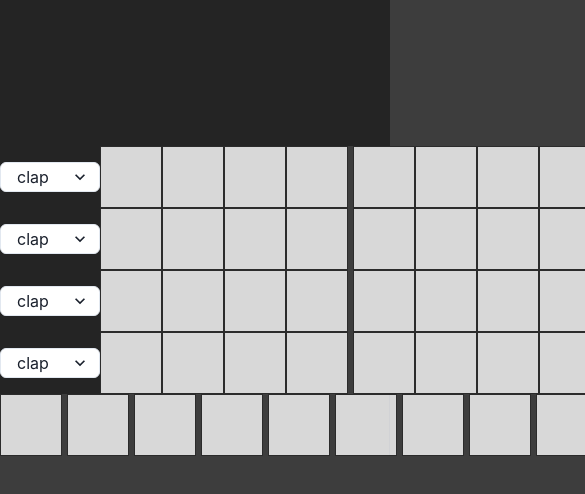
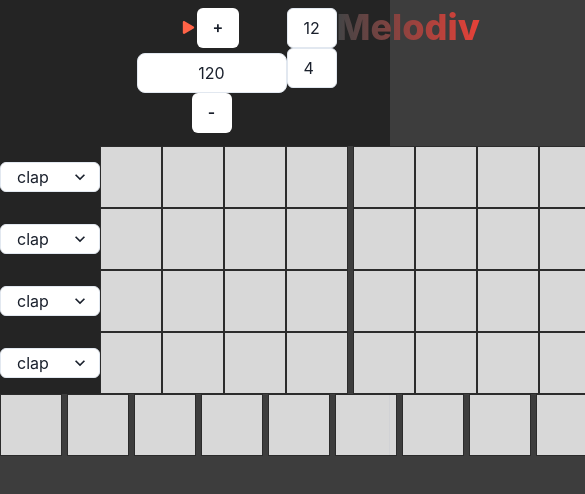
Before and after one commit to Basile-Lequeux/sandbox-music, a React (Create React App) app: page / in a window 390 px wide. Shown: the top 494 px of the page, 585 px wide, since content can reach past the window. Built offline with nearby package versions, Linux system fonts and the light colour scheme.

Commit message:
FIX responsive header

```diff
--- a/src/Header.js
+++ b/src/Header.js
@@ -39,7 +39,7 @@ export const Header = () => {
             justifyContent="space-between"
         >
             <Box
-                margin="0 0 0 700px"
+                marginLeft="35%"
                 padding="8px 0 8px 0"
             >
                 {!isPlaying ? (
```
